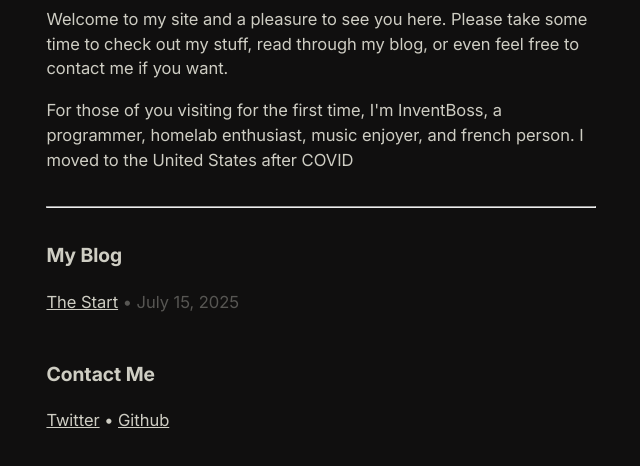
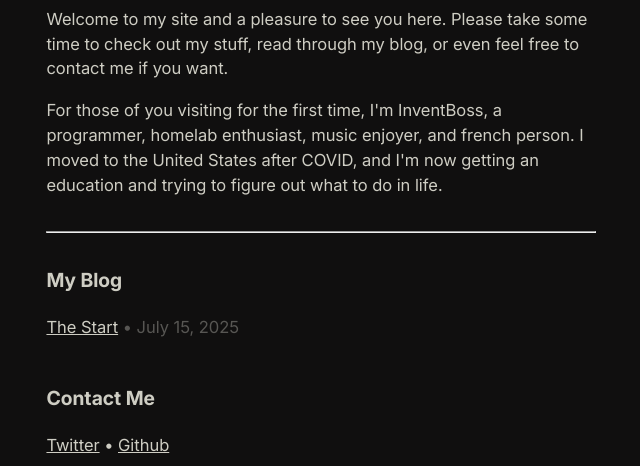
Before and after one commit to InventBoss/personal-site, an Eleventy site: page src/index.md in a window 1280 px wide. Shown: the part 362-828 px from the top of the page, without its empty margins (319-959 px from the left). Before the commit the page ends 803 px from the top, so only its background shows below. Built offline with nearby package versions, Linux system fonts and the light colour scheme; Eleventy itself is replaced by a stand-in of ours; files that its build step writes are made by us from their sources.

Commit message:
Incomplete homepage (also have to kickstart a github action)

```diff
--- a/src/index.md
+++ b/src/index.md
@@ -5,6 +5,6 @@ layout: home.njk
 
 Welcome to my site and a pleasure to see you here. Please take some time to check out my stuff, read through my blog, or even feel free to contact me if you want.
 
-For those of you visiting for the first time, I'm InventBoss, a programmer, homelab enthusiast, music enjoyer, and french person. I moved to the United States after COVID
+For those of you visiting for the first time, I'm InventBoss, a programmer, homelab enthusiast, music enjoyer, and french person. I moved to the United States after COVID, and I'm now getting an education and trying to figure out what to do in life.
 
 ---
```
